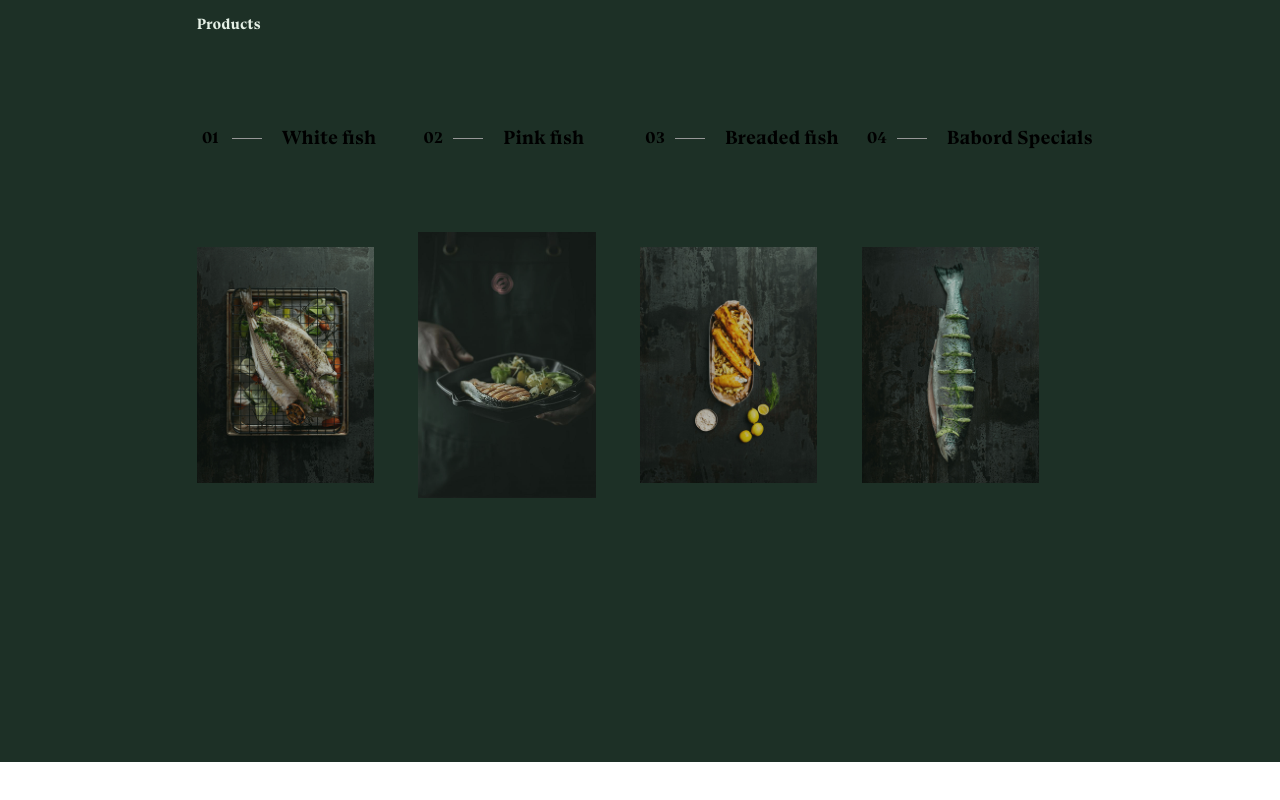
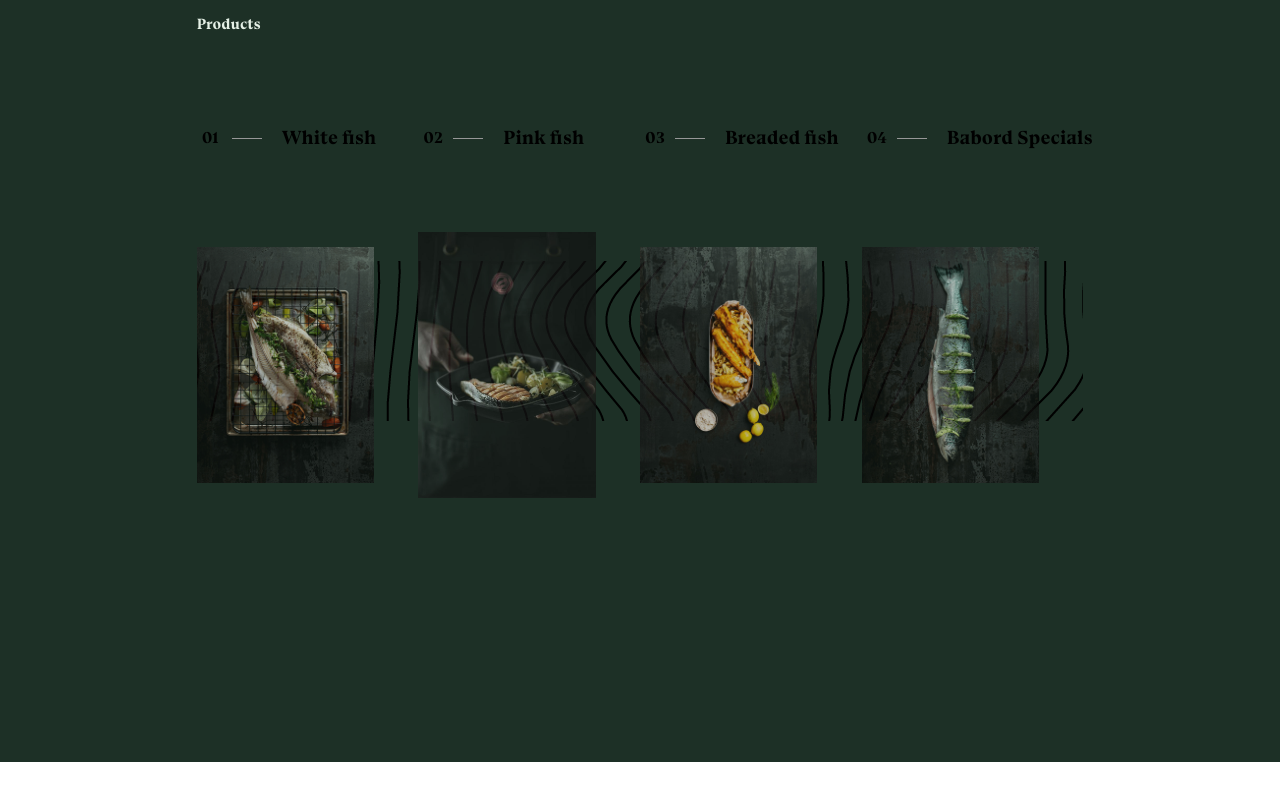
Before and after one commit to CaioHPerlin/babord-group-landing-page, a Next.js app: page / in a window 1280 px wide. Shown: the part 838-1638 px from the top of the page. Built offline with nearby package versions, Linux system fonts and the light colour scheme; grey boxes are pictures that could not be loaded.

Commit message:
feat: add wave pattern background image to the products section

```diff
--- a/src/app/components/sections/landing-page/products-section/products-section.module.css
+++ b/src/app/components/sections/landing-page/products-section/products-section.module.css
@@ -35,6 +35,7 @@
 }
 
 .productsSection ul {
+	position: relative;
 	margin-top: 8vh;
 	list-style: none;
 	width: 100%;
@@ -44,9 +45,6 @@
 }
 
 /* CARDS */
-
-.productCard {
-}
 
 .productImageWrapper {
 	width: auto;
@@ -127,3 +125,19 @@
 	font-family: var(--font-bluu);
 	font-weight: 500;
 }
+
+.wavePatternWrapper {
+	position: absolute;
+	top: calc(60px + (310px / 2));
+	/* would end up on the top-left if we didn't account for this: */
+	transform: translateY(-50%);
+	left: 0;
+	right: 0;
+	width: 100%;
+	height: 20vh;
+	pointer-events: none;
+}
+
+.wavePatternWrapper img {
+	object-fit: none;
+}
--- a/src/app/components/sections/landing-page/products-section/products-section.tsx
+++ b/src/app/components/sections/landing-page/products-section/products-section.tsx
@@ -9,6 +9,8 @@ import product1Image from "@/app/assets/images/products-section/product-1.jpg";
 import product2Image from "@/app/assets/images/products-section/product-2.jpg";
 import product3Image from "@/app/assets/images/products-section/product-3.jpg";
 import product4Image from "@/app/assets/images/products-section/product-4.jpg";
+import wavePatternImage from "@/app/assets/images/products-section/wave-pattern.png";
+
 import { useRef, useState } from "react";
 import { useHover } from "@/app/hooks/use-hover";
 
@@ -55,6 +57,9 @@ export function ProductsSection() {
 			<section className={style.productsSection}>
 				<h1>Products</h1>
 				<ul>
+					<div className={style.wavePatternWrapper}>
+						<Image src={wavePatternImage} fill alt={"Wave pattern background"} />
+					</div>
 					{productCards.map((productCard, index) => (
 						<ProductCard
 							key={index}
```
